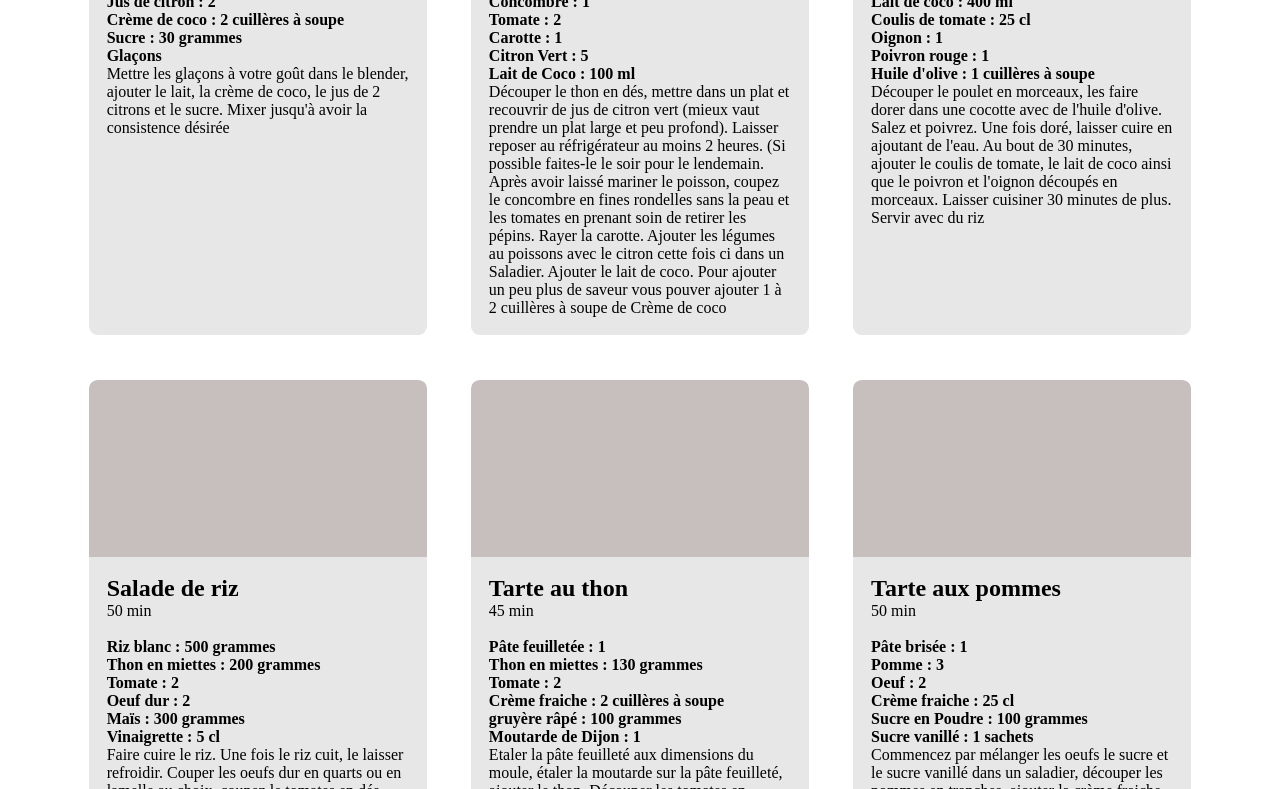
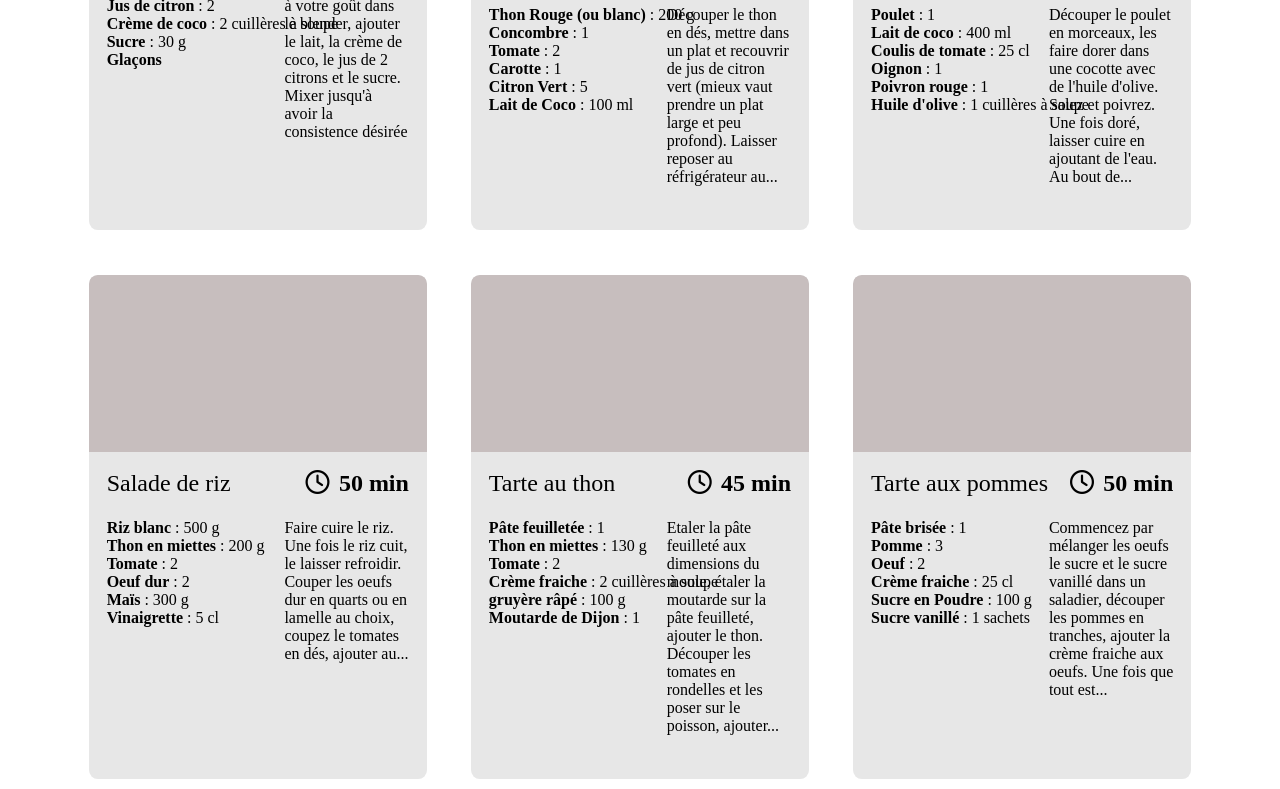
Before and after one commit to GavrocheWy/BonsPetitsPlats, a website: page index.html in a window 1280 px wide. Shown: the part 692-1481 px from the top of the page. Drawn offline with Linux system fonts and the light colour scheme; files whose address does not match are found by name.

Commit message:
Ajout du style

```diff
--- a/datas/recipes.js
+++ b/datas/recipes.js
@@ -21,7 +21,7 @@ const recipes = [
             {
                 "ingredient": "Sucre",
                 "quantite": 30,
-                "unit": "grammes"
+                "unit": "g"
             },
             {
                 "ingredient": "Glaçons"
@@ -40,7 +40,7 @@ const recipes = [
             {
                 "ingredient": "Thon Rouge (ou blanc)",
                 "quantity": 200,
-                "unit": "grammes"
+                "unit": "g"
             },
             {
                 "ingredient": "Concombre",
@@ -113,12 +113,12 @@ const recipes = [
             {
                 "ingredient": "Riz blanc",
                 "quantity": 500,
-                "unit": "grammes"
+                "unit": "g"
             },
             {
                 "ingredient": "Thon en miettes",
                 "quantity": 200,
-                "unit": "grammes"
+                "unit": "g"
             }, {
                 "ingredient": "Tomate",
                 "quantity": 2
@@ -130,7 +130,7 @@ const recipes = [
             {
                 "ingredient": "Maïs",
                 "quantity": 300,
-                "unit": "grammes"
+                "unit": "g"
             },
             {
                 "ingredient": "Vinaigrette",
@@ -155,7 +155,7 @@ const recipes = [
             {
                 "ingredient": "Thon en miettes",
                 "quantity": 130,
-                "unit": "grammes"
+                "unit": "g"
             },
             {
                 "ingredient": "Tomate",
@@ -169,7 +169,7 @@ const recipes = [
             {
                 "ingredient": "gruyère râpé",
                 "quantity": 100,
-                "unit": "grammes"
+                "unit": "g"
             },
             {
                 "ingredient": "Moutarde de Dijon",
@@ -207,7 +207,7 @@ const recipes = [
             {
                 "ingredient": "Sucre en Poudre",
                 "quantity": 100,
-                "unit": "grammes"
+                "unit": "g"
             },
             {
                 "ingredient": "Sucre vanillé",
@@ -232,7 +232,7 @@ const recipes = [
             {
                 "ingredient": "Chocolat au lait",
                 "quantity": 300,
-                "unit": "grammes"
+                "unit": "g"
             },
             {
                 "ingredient": "Crème liquide",
@@ -242,7 +242,7 @@ const recipes = [
             {
                 "ingredient": "Beurre",
                 "quantity": "30",
-                "unit": "grammes"
+                "unit": "g"
             },
             {
                 "ingredient": "Fraise",
@@ -261,17 +261,17 @@ const recipes = [
             {
                 "ingredient": "Noix",
                 "quantity": "180",
-                "unit": "grammes"
+                "unit": "g"
             },
             {
                 "ingredient": "Chocolat noir",
                 "quantity": 150,
-                "unit": "grammes"
+                "unit": "g"
             },
             {
                 "ingredient": "Beurre",
                 "quantity": 120,
-                "unit": "grammes"
+                "unit": "g"
             },
             {
                 "ingredient": "Oeuf",
@@ -280,12 +280,12 @@ const recipes = [
             {
                 "ingredient": "Sucre en Poudre",
                 "quantity": "110",
-                "unit": "grammes"
+                "unit": "g"
             },
             {
                 "ingredient": "farine",
                 "quantity": 90,
-                "unit": "grammes"
+                "unit": "g"
             }
 
         ],
@@ -309,7 +309,7 @@ const recipes = [
             {
                 "ingredient": "Fromage de chèvre",
                 "quantity": 150,
-                "unit": "grammes"
+                "unit": "g"
             },
             {
                 "ingredient": "Vinaigre Balsamic"
@@ -348,7 +348,7 @@ const recipes = [
             {
                 "ingredient": "Oignon",
                 "quantity": 300,
-                "unit": "grammes"
+                "unit": "g"
             },
             {
                 "ingredient": "Vin blanc sec",
@@ -368,12 +368,12 @@ const recipes = [
             {
                 "ingredient": "Tomates cerises",
                 "quantity": 250,
-                "unit": "grammes"
+                "unit": "g"
             },
             {
                 "ingredient": "Mozzarella",
                 "quantity": 150,
-                "unit": "grammes"
+                "unit": "g"
             },
             {
                 "ingredient": "Jambon de parme",
@@ -406,7 +406,7 @@ const recipes = [
             {
                 "ingredient": "Rhubarbe",
                 "quantity": 160,
-                "unit": "grammes"
+                "unit": "g"
             },
             {
                 "ingredient": "Pommes",
@@ -436,12 +436,12 @@ const recipes = [
             {
                 "ingredient": "Mâche",
                 "quantity": 60,
-                "unit": "grammes"
+                "unit": "g"
             },
             {
                 "ingredient": "Pommes de terre",
                 "quantity": 200,
-                "unit": "grammes"
+                "unit": "g"
             },
             {
                 "ingredient": "Échalote",
@@ -476,7 +476,7 @@ const recipes = [
             {
                 "ingredient": "Farine de blé noir",
                 "quantity": 130,
-                "unit": "grammes"
+                "unit": "g"
             },
             {
                 "ingredient": "Oeuf",
@@ -486,7 +486,7 @@ const recipes = [
             {
                 "ingredient": "Fromage à raclette",
                 "quantity": 300,
-                "unit": "grammes"
+                "unit": "g"
             },
             {
                 "ingredient": "Oignon",
@@ -495,12 +495,12 @@ const recipes = [
             {
                 "ingredient": "Beurre",
                 "quantity": 75,
-                "unit": "grammes"
+                "unit": "g"
             }
 
         ],
         "time": 100,
-        "description": "Mélanger la farine et les oeufs, faire fondre 25 grammes de beurre et ajouter à la pâte. Ajouter du sel. Laisser reposer 1 heure. Faire les galettes et laisser refroidire. Faire chauffer les saucisses avec du beurre et l'oignon. Enrouler les saucisses dans les crêpes avec une partie du fromage. Mettre le reste du fromage à raclette par dessus les crêpes. Passer four pendant 20 minutes",
+        "description": "Mélanger la farine et les oeufs, faire fondre 25 g de beurre et ajouter à la pâte. Ajouter du sel. Laisser reposer 1 heure. Faire les galettes et laisser refroidire. Faire chauffer les saucisses avec du beurre et l'oignon. Enrouler les saucisses dans les crêpes avec une partie du fromage. Mettre le reste du fromage à raclette par dessus les crêpes. Passer four pendant 20 minutes",
         "appliance": "Four",
         "ustensils": ["poelle à frire", "couteau"]
     },
@@ -516,7 +516,7 @@ const recipes = [
             {
                 "ingredient": "Farine",
                 "quantity": 250,
-                "unit": "grammes"
+                "unit": "g"
             },
             {
                 "ingredient": "Lait",
@@ -526,12 +526,12 @@ const recipes = [
             {
                 "ingredient": "Beurre salé",
                 "quantity": 30,
-                "unit": "grammes"
+                "unit": "g"
             },
             {
                 "ingredient": "Chocolat au lait",
                 "quantity": 100,
-                "unit": "grammes"
+                "unit": "g"
             },
             {
                 "ingredient": "Banane",
@@ -551,17 +551,17 @@ const recipes = [
             {
                 "ingredient": "Tomate",
                 "quantity": 500,
-                "unit": "grammes"
+                "unit": "g"
             },
             {
                 "ingredient": "Mozzarella",
                 "quantity": 250,
-                "unit": "grammes"
+                "unit": "g"
             },
             {
                 "ingredient": "Pennes",
                 "quantity": 500,
-                "unit": "grammes"
+                "unit": "g"
             },
             {
                 "ingredient": "Basilic",
@@ -587,7 +587,7 @@ const recipes = [
             {
                 "ingredient": "Fraise",
                 "quantity": 500,
-                "unit": "grammes"
+                "unit": "g"
             },
             {
                 "ingredient": "Pastèque",
@@ -657,7 +657,7 @@ const recipes = [
             {
                 "ingredient": "Sucre glace",
                 "quantity": 30,
-                "unit": "grammes"
+                "unit": "g"
             },
             {
                 "ingredient": "Banane",
@@ -677,22 +677,22 @@ const recipes = [
             {
                 "ingredient": "Tagliatelles",
                 "quantity": 500,
-                "unit": "grammes"
+                "unit": "g"
             },
             {
                 "ingredient": "Lardons",
                 "quantity": 150,
-                "unit": "grammes"
+                "unit": "g"
             },
             {
                 "ingredient": "Crème fraiche",
                 "quantity": 200,
-                "unit": "grammes"
+                "unit": "g"
             },
             {
                 "ingredient": "Parmesan",
                 "quantity": 100,
-                "unit": "grammes"
+                "unit": "g"
             },
             {
                 "ingredient": "huile d'olive",
@@ -713,7 +713,7 @@ const recipes = [
             {
                 "ingredient": "Spaghettis",
                 "quantity": 400,
-                "unit": "grammes"
+                "unit": "g"
             },
             {
                 "ingredient": "Oignon",
@@ -722,12 +722,12 @@ const recipes = [
             {
                 "ingredient": "Coulis de tomate",
                 "quantity": 300,
-                "unit": "grammes"
+                "unit": "g"
             },
             {
                 "ingredient": "Viande hachée 1% de matière grasse",
                 "quantity": 400,
-                "unit": "grammes"
+                "unit": "g"
             },
             {
                 "ingredient": "Vin rouge",
@@ -753,17 +753,17 @@ const recipes = [
             {
                 "ingredient": "Beurre",
                 "quantity": 160,
-                "unit": "grammes"
+                "unit": "g"
             },
             {
                 "ingredient": "Chocolat noir",
                 "quantity": 200,
-                "unit": "grammes"
+                "unit": "g"
             },
             {
                 "ingredient": "Farine",
                 "quantity": 50,
-                "unit": "grammes"
+                "unit": "g"
             },
             {
                 "ingredient": "Oeuf",
@@ -772,7 +772,7 @@ const recipes = [
             {
                 "ingredient": "Sucre",
                 "quantity": 150,
-                "unit": "grammes"
+                "unit": "g"
             }
         ],
         "time": 30,
@@ -788,17 +788,17 @@ const recipes = [
             {
                 "ingredient": "Pâte brisée",
                 "quantity": 200,
-                "unit": "grammes"
+                "unit": "g"
             },
             {
                 "ingredient": "Lardons",
                 "quantity": 200,
-                "unit": "grammes"
+                "unit": "g"
             },
             {
                 "ingredient": "Beurre",
                 "quantity": 30,
-                "unit": "grammes"
+                "unit": "g"
             },
             {
                 "ingredient": "Oeuf",
@@ -828,12 +828,12 @@ const recipes = [
             {
                 "ingredient": "Thon en miettes",
                 "quantity": 160,
-                "unit": "grammes"
+                "unit": "g"
             },
             {
                 "ingredient": "Maïs",
                 "quantity": 60,
-                "unit": "grammes"
+                "unit": "g"
             },
             {
                 "ingredient": "Tomate",
@@ -846,7 +846,7 @@ const recipes = [
             {
                 "ingredient": "Macaronis",
                 "quantity": 300,
-                "unit": "grammes"
+                "unit": "g"
             },
             {
                 "ingredient": "Mayonnaise",
@@ -867,22 +867,22 @@ const recipes = [
             {
                 "ingredient": "Sucre",
                 "quantity": 100,
-                "unit": "grammes"
+                "unit": "g"
             },
             {
                 "ingredient": "Beurre",
                 "quantity": 100,
-                "unit": "grammes"
+                "unit": "g"
             },
             {
                 "ingredient": "Farine",
                 "quantity": 100,
-                "unit": "grammes"
+                "unit": "g"
             },
             {
                 "ingredient": "Chocolat noir en pepites",
                 "quantity": 100,
-                "unit": "grammes"
+                "unit": "g"
             },
             {
                 "ingredient": "Oeuf",
@@ -951,7 +951,7 @@ const recipes = [
             {
                 "ingredient": "Beurre salé",
                 "quantity": 50,
-                "unit": "grammes"
+                "unit": "g"
             }
         ],
         "time": 15,
@@ -971,17 +971,17 @@ const recipes = [
             {
                 "ingredient": "Pommes de terre",
                 "quantity": 400,
-                "unit": "grammes"
+                "unit": "g"
             },
             {
                 "ingredient": "Oseille",
                 "quantity": 75,
-                "unit": "grammes"
+                "unit": "g"
             },
             {
                 "ingredient": "Beurre",
                 "quantity": 50,
-                "unit": "grammes"
+                "unit": "g"
             },
             {
                 "ingredient": "Crême fraîche",
@@ -990,7 +990,7 @@ const recipes = [
             }
         ],
         "time": 80,
-        "description": "Emincer les blanc de poireaux et les faire chauffer dans 25 grammes de beurre. AJouter les pommes de terres coupées en morceaux. Ajouter l'eau et laisser mijoter pour 45 minutes. Chauffer l'oseille avec le beurre restant puis incorporer le tout. Mixez. Ajoutez la crème. Bon appetit.",
+        "description": "Emincer les blanc de poireaux et les faire chauffer dans 25 g de beurre. AJouter les pommes de terres coupées en morceaux. Ajouter l'eau et laisser mijoter pour 45 minutes. Chauffer l'oseille avec le beurre restant puis incorporer le tout. Mixez. Ajoutez la crème. Bon appetit.",
         "appliance": "Mixer",
         "ustensils": ["casserolle", "couteau"]
     },
@@ -1033,7 +1033,7 @@ const recipes = [
             {
                 "ingredient": "Pois Cassé",
                 "quantity": 500,
-                "unit": "grammes"
+                "unit": "g"
             },
             {
                 "ingredient": "Oignon",
@@ -1066,17 +1066,17 @@ const recipes = [
             {
                 "ingredient": "Haricots verts",
                 "quantity": 150,
-                "unit": "grammes"
+                "unit": "g"
             },
             {
                 "ingredient": "Petits poids",
                 "quantity": 100,
-                "unit": "grammes"
+                "unit": "g"
             },
             {
                 "ingredient": "Lardons",
                 "quantity": 150,
-                "unit": "grammes"
+                "unit": "g"
             }
         ],
         "time": 60,
@@ -1107,7 +1107,7 @@ const recipes = [
             {
                 "ingredient": "Gruyère",
                 "quantity": 100,
-                "unit": "grammes"
+                "unit": "g"
             },
             {
                 "ingredient": "Lait",
@@ -1168,7 +1168,7 @@ const recipes = [
             {
                 "ingredient": "Patate douce",
                 "quantity": 800,
-                "unit": "grammes"
+                "unit": "g"
             },
             {
                 "ingredient": "Crème fraîche",
@@ -1204,7 +1204,7 @@ const recipes = [
             {
                 "ingredient": "Beurre",
                 "quantity": 20,
-                "unit": "grammes"
+                "unit": "g"
             },
             {
                 "ingredient": "Crème fraîche",
@@ -1253,7 +1253,7 @@ const recipes = [
             {
                 "ingredient": "Gruyère",
                 "quantity": 40,
-                "unit": "grammes"
+                "unit": "g"
             },
             {
                 "ingredient": "Maïzena",
@@ -1278,7 +1278,7 @@ const recipes = [
             {
                 "ingredient": "Viande hachée",
                 "quantity": 600,
-                "unit": "grammes"
+                "unit": "g"
             },
             {
                 "ingredient": "Huile d'olives",
@@ -1297,7 +1297,7 @@ const recipes = [
             {
                 "ingredient": "Gruyère",
                 "quantity": 50,
-                "unit": "grammes"
+                "unit": "g"
             }
 
         ],
@@ -1328,7 +1328,7 @@ const recipes = [
             {
                 "ingredient": "Sucre roux",
                 "quantity": 75,
-                "unit": "grammes"
+                "unit": "g"
             }
         ],
         "time": 20,
@@ -1348,17 +1348,17 @@ const recipes = [
             {
                 "ingredient": "Farine",
                 "quantity": 100,
-                "unit": "grammes"
+                "unit": "g"
             },
             {
                 "ingredient": "Beurre",
                 "quantity": 50,
-                "unit": "grammes"
+                "unit": "g"
             },
             {
                 "ingredient": "Sucre roux",
                 "quantity": 80,
-                "unit": "grammes"
+                "unit": "g"
             }
         ],
         "time": 40,
@@ -1408,7 +1408,7 @@ const recipes = [
             {
                 "ingredient": "Chocolat noir",
                 "quantity": 100,
-                "unit": "grammes"
+                "unit": "g"
             },
             {
                 "ingredient": "Sucre vanillé",
@@ -1429,7 +1429,7 @@ const recipes = [
             {
                 "ingredient": "Chocolat",
                 "quantity": 200,
-                "unit": "grammes"
+                "unit": "g"
             },
             {
                 "ingredient": "Oeuf",
@@ -1458,17 +1458,17 @@ const recipes = [
             {
                 "ingredient": "Pâte brisée",
                 "quantity": 200,
-                "unit": "grammes"
+                "unit": "g"
             },
             {
                 "ingredient": "Sucre",
                 "quantity": 150,
-                "unit": "grammes"
+                "unit": "g"
             },
             {
                 "ingredient": "Beurre fondu",
                 "quantity": 100,
-                "unit": "grammes"
+                "unit": "g"
             },
             {
                 "ingredient": "Oeuf",
@@ -1496,22 +1496,22 @@ const recipes = [
             {
                 "ingredient": "Chocolat",
                 "quantity": 200,
-                "unit": "grammes"
+                "unit": "g"
             },
             {
                 "ingredient": "Sucre",
                 "quantity": 100,
-                "unit": "grammes"
+                "unit": "g"
             },
             {
                 "ingredient": "Beurre",
                 "quantity": 50,
-                "unit": "grammes"
+                "unit": "g"
             },
             {
                 "ingredient": "farine",
                 "quantity": 40,
-                "unit": "grammes"
+                "unit": "g"
             }
         ],
         "time": 15,
@@ -1536,12 +1536,12 @@ const recipes = [
             {
                 "ingredient": "Farine",
                 "quantity": 30,
-                "unit": "grammes"
+                "unit": "g"
             },
             {
                 "ingredient": "Sucre",
                 "quantity": 80,
-                "unit": "grammes"
+                "unit": "g"
             }
         ],
         "time": 30,
@@ -1557,12 +1557,12 @@ const recipes = [
             {
                 "ingredient": "Farine",
                 "quantity": 250,
-                "unit": "grammes"
+                "unit": "g"
             },
             {
                 "ingredient": "Sucre",
                 "quantity": 150,
-                "unit": "grammes"
+                "unit": "g"
             },
             {
                 "ingredient": "Sucre vanillé",
@@ -1581,7 +1581,7 @@ const recipes = [
             {
                 "ingredient": "Pruneaux",
                 "quantity": 100,
-                "unit": "grammes"
+                "unit": "g"
             }
         ],
         "time": 60,
@@ -1597,17 +1597,17 @@ const recipes = [
             {
                 "ingredient": "Jus de citron",
                 "quantity": 100,
-                "unit": "grammes"
+                "unit": "g"
             },
             {
                 "ingredient": "Mascarpone",
                 "quantity": 250,
-                "unit": "grammes"
+                "unit": "g"
             },
             {
                 "ingredient": "Sucre",
                 "quantity": 100,
-                "unit": "grammes"
+                "unit": "g"
             },
             {
                 "ingredient": "Crème Fraîche",
@@ -1647,7 +1647,7 @@ const recipes = [
             {
                 "ingredient": "Gruyère",
                 "quantity": 200,
-                "unit": "grammes"
+                "unit": "g"
             }
         ],
         "time": 40,
@@ -1696,7 +1696,7 @@ const recipes = [
             {
                 "ingredient": "Pâte feuilletée",
                 "quantity": 400,
-                "unit": "grammes"
+                "unit": "g"
             },
             {
                 "ingredient": "Oeuf",
@@ -1705,17 +1705,17 @@ const recipes = [
             {
                 "ingredient": "Poudre d'amendes",
                 "quantity": 500,
-                "unit": "grammes"
+                "unit": "g"
             },
             {
                 "ingredient": "Beurre",
                 "quantity": 500,
-                "unit": "grammes"
+                "unit": "g"
             },
             {
                 "ingredient": "Sucre glace",
                 "quantity": 500,
-                "unit": "grammes"
+                "unit": "g"
             }
         ],
         "time": 60,
--- a/scripts/events/hideOrDisplayTagsPannel.js
+++ b/scripts/events/hideOrDisplayTagsPannel.js
@@ -19,15 +19,11 @@ tagsPanels.forEach(panel => {
 
     })
 
-    field.addEventListener('focus', function() {
+    field.addEventListener('focus', function () {
 
-        if (panel.classList.contains('panel-active')) {
-            removeAllActivePannels()
-        } else {
         removeAllActivePannels()
         panel.classList.remove('panel-hidden')
         panel.classList.add('panel-active')
-        }
 
     })
 
--- a/scripts/factories/recipe.js
+++ b/scripts/factories/recipe.js
@@ -11,6 +11,7 @@ function recipeFactory(recipe) {
         const durationBox = document.createElement('div')
         const durationIconFrame = document.createElement('div')
         const durationText = document.createElement('p')
+        const durationIcon = document.createElement('i')
         const articleContent = document.createElement('section')
         const ingredientsList = document.createElement('ul')
         const description = document.createElement('p')
@@ -19,7 +20,13 @@ function recipeFactory(recipe) {
 
         articleTitle.textContent = recipe.name
         durationText.textContent = recipe.time + ' ' + 'min'
-        description.textContent = recipe.description
+
+        if (recipe.description.split(' ').length > 30) {
+            description.textContent = recipe.description.split(' ').slice(0, 30).join(' ') + '...'
+        } else {
+            description.textContent = recipe.description
+        }
+
 
         // Ingrédients
 
@@ -85,6 +92,7 @@ function recipeFactory(recipe) {
         articleContent.classList.add('displayed-recipe__main')
         ingredientsList.classList.add('displayed-recipe__main--ingredients')
         description.classList.add('displayed-recipe__main--description')
+        durationIcon.classList.add('far', 'fa-clock')
 
         // Build
 
@@ -96,6 +104,7 @@ function recipeFactory(recipe) {
         articleHeader.appendChild(durationBox)
 
         durationBox.appendChild(durationIconFrame)
+        durationIconFrame.appendChild(durationIcon)
         durationBox.appendChild(durationText)
 
         articleContent.appendChild(ingredientsList)
--- a/styles/sass/layouts/_recipes.scss
+++ b/styles/sass/layouts/_recipes.scss
@@ -13,16 +13,54 @@
     }
 }
 
+.displayed-recipe__main--ingredients-item {
+    white-space: nowrap;
+}
+
+.displayed-recipe__main--ingredients-item-qtt {
+    font-weight: 400;
+}
+
 
 .displayed-recipe__main {
 
-    padding: em-calc(20);
+    padding: em-calc(24) em-calc(20) em-calc(50);
+    display: flex;
+    gap: em-calc(30);
 
     &--ingredients {
         list-style: none;
+        width: 50%;
 
         &-item {
             font-weight: 600;
         }
     }
+
+    &--description {
+        width: 50%;
+    }
+
 }
+
+.displayed-recipe__header {
+    display: flex;
+    align-items: center;
+}
+
+.displayed-recipe__header--duration {
+    display: flex;
+    align-items: center;
+    gap: em-calc(7);
+    margin-left: auto;
+    font-size: 1.5em;
+    font-weight: 600;
+
+    &-text {
+        white-space: nowrap;
+    }
+}
+
+.displayed-recipe__header--title {
+    font-weight: 500;
+}
```
Also changed, not shown: scripts/utils/display/displayRecipes.js (+16 -4 lines), scripts/utils/tags/addTagToTaglist.js (+12 -1 lines), styles/sass/layouts/_filters.scss (+39 -2 lines), styles/main.css, 1 other file. Lines whose indentation alone changed are shown as unchanged.
